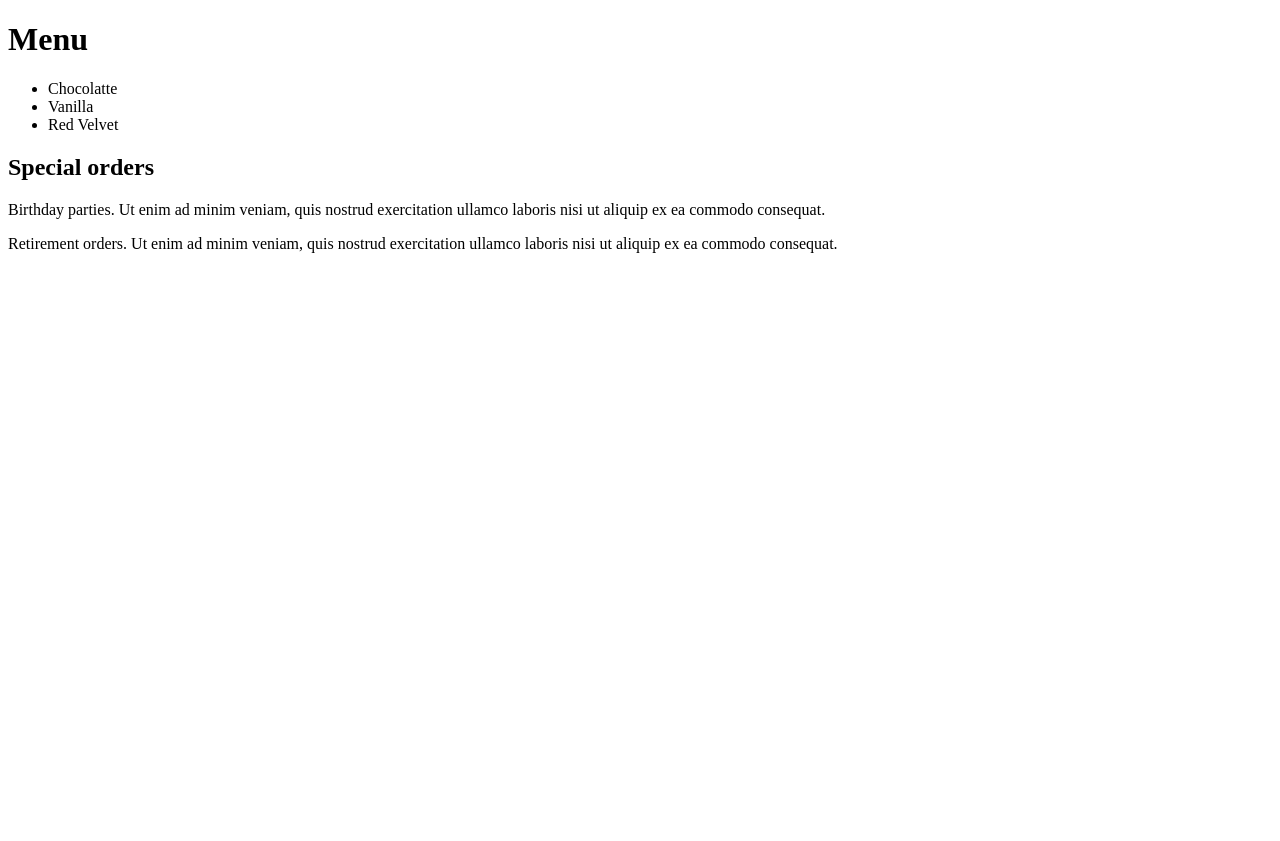
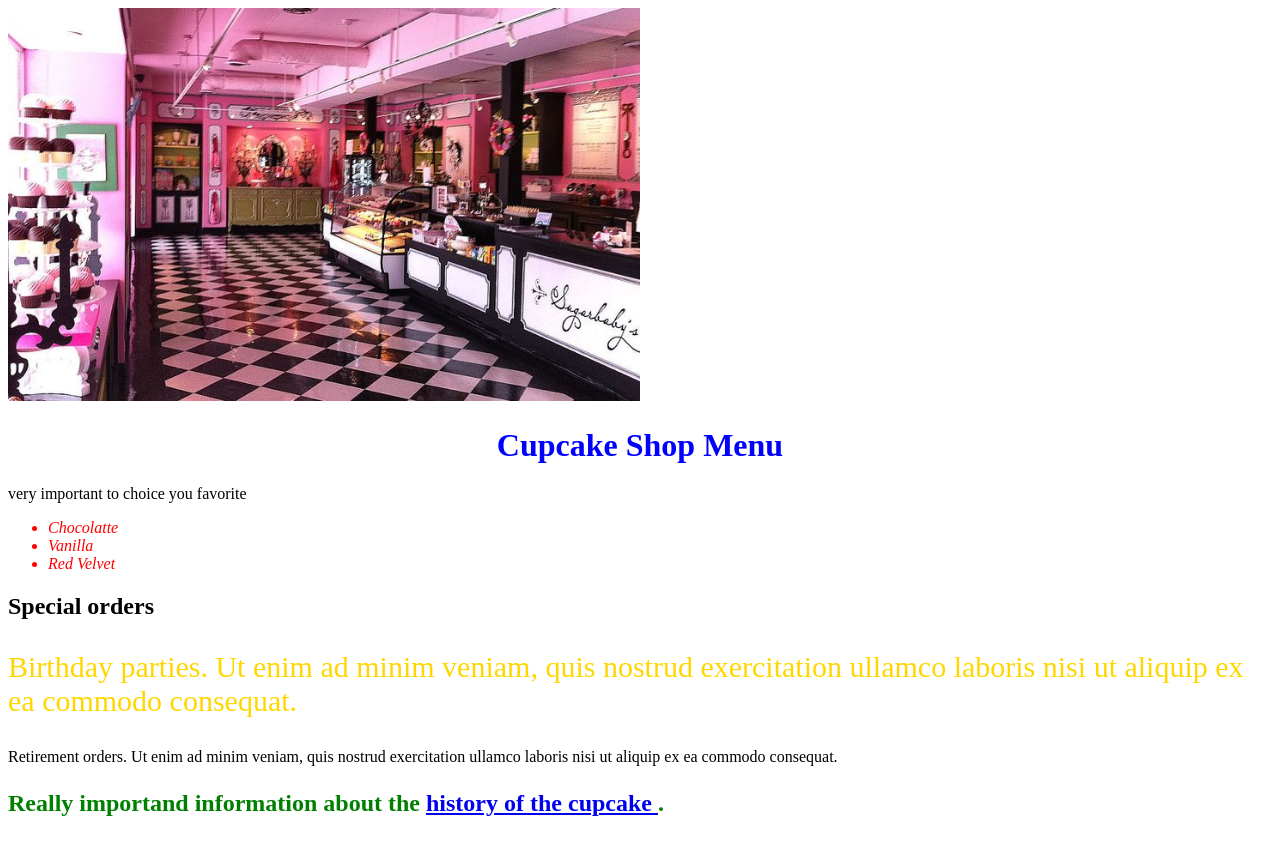
Before and after one commit to maldonmeehan/cupcakeshop, a plain HTML site: page index.html in a window 1280 px wide. Before the commit the page ends 800 px from the top, so only its background shows below. Drawn offline with Linux system fonts and the light colour scheme.

Commit message:
add cupcake files

```diff
--- a/css/style.css
+++ b/css/style.css
@@ -0,0 +1,28 @@
+h1 {
+  color: blue;
+  text-align: center;
+}
+
+.important {
+  color: green;
+  font-weight: bold;
+}
+
+.flashy {
+  color: red;
+  font-style: italic;
+}
+
+.best {
+  color: gold;
+  font-weight: 400;
+  font-size: 30px;
+}
+
+p.important {
+  font-size: 24px;
+}
+
+img {
+  width: 50%;
+}
--- a/index.html
+++ b/index.html
@@ -1,24 +1,31 @@
 <!DOCTYPE html>
 <html>
   <head>
-    <linkk href="css/style.css" rel="stylesheet" type="text/css">
+    <link href="css/style.css" rel="stylesheet" type="text/css">
     <title>Cupcake Shop</title>
   </head>
 
   <body>
-    <h1>Menu</h1>
-    <ul>
+    <img src="img/cupcake1.jpg" alt="Our Cupcake shop">
+    <h1>Cupcake Shop Menu</h1>
+    <p.important>very important to choice you favorite</p>
+    <ul class="flashy">
       <li>Chocolatte</li>
       <li>Vanilla</li>
       <li>Red Velvet</li>
     </ul>
     <h2>Special orders</h2>
 
-    <p>Birthday parties. Ut enim ad minim veniam, quis nostrud exercitation ullamco laboris nisi ut
-    aliquip ex ea commodo consequat. </p>
+    <p class="best">Birthday parties. Ut enim ad minim veniam, quis
+      nostrud exercitation ullamco laboris nisi ut aliquip ex
+      ea commodo consequat. </p>
 
-    <p>Retirement orders. Ut enim ad minim veniam,
-    quis nostrud exercitation ullamco laboris nisi ut aliquip ex ea commodo consequat.</p>
+    <p>Retirement orders. Ut enim ad minim veniam, quis nostrud
+      exercitation ullamco laboris nisi ut aliquip ex
+      ea commodo consequat.</p>
 
-  </body>
+    <p class="important">Really importand information about the
+      <a href="https://people.rit.edu/kge3737/320/project3/history.html"> history of the cupcake </a>.</p>
+
+      </body>
 </html>
```
Also changed, not shown: img/cupcake1.jpg (added), img/cupcake2.jpg (added).
